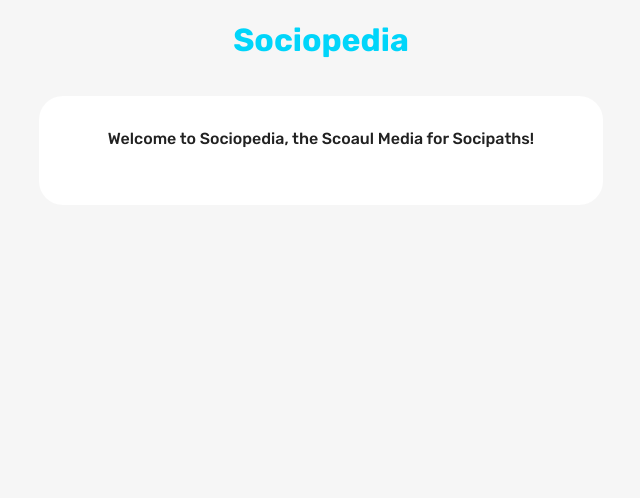
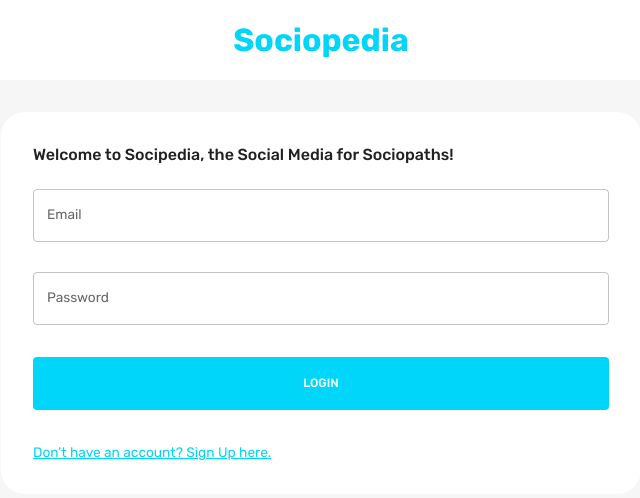
Before and after one commit to ERJavier/MERN, a React (Create React App) app in the folder client/: page / in a window 1280 px wide. Shown: the top 498 px of the page, without its empty margins (319-959 px from the left). Built offline with nearby package versions, Linux system fonts and the light colour scheme; the HTML template or start-up script is replaced by a standard one.

Commit message:
form fixed, app now working, thank you god

```diff
--- a/client/src/index.js
+++ b/client/src/index.js
@@ -26,12 +26,12 @@ const store = configureStore({
   middleware: (getDefaultMiddleware) =>
     getDefaultMiddleware({
       serializableCheck: {
-        ignoreActions: [FLUSH, REHYDRATE, PAUSE, PERSIST, PURGE, REGISTER],
+        ignoredActions: [FLUSH, REHYDRATE, PAUSE, PERSIST, PURGE, REGISTER],
       },
     }),
 })
 
-const root = ReactDOM.createRoot(document.getElementById('root'));
+const root = ReactDOM.createRoot(document.getElementById("root"));
 root.render(
   <React.StrictMode>
     <Provider store={store}>
--- a/client/src/scenes/loginPage/Form.jsx
+++ b/client/src/scenes/loginPage/Form.jsx
@@ -5,17 +5,16 @@ import {
   TextField,
   useMediaQuery,
   Typography,
-    useTheme
-} from "@mui/material"
-import EditOutlinedIcon from "@mui/icons-material/EditOffOutlined"
+  useTheme,
+} from "@mui/material";
+import EditOutlinedIcon from "@mui/icons-material/EditOutlined";
 import { Formik } from "formik";
-import * as yup from "yup"
+import * as yup from "yup";
 import { useNavigate } from "react-router-dom";
 import { useDispatch } from "react-redux";
 import { setLogin } from "state";
 import Dropzone from "react-dropzone";
 import FlexBetween from "components/FlexBetween";
-
 
 const registerSchema = yup.object().shape({
   firstName: yup.string().required("required"),
@@ -41,6 +40,7 @@ const initialValuesRegister = {
   occupation: "",
   picture: "",
 };
+
 const initialValuesLogin = {
   email: "",
   password: "",
@@ -55,14 +55,13 @@ const Form = () => {
   const isLogin = pageType === "login";
   const isRegister = pageType === "register";
 
-
   const register = async (values, onSubmitProps) => {
-        // this allows us to send form info with images
+    // this allows us to send form info with image
     const formData = new FormData();
     for (let value in values) {
-            formData.append(value, values[value])
+      formData.append(value, values[value]);
     }
-        formData.append('picturePath', values.picture.name);
+    formData.append("picturePath", values.picture.name);
 
     const savedUserResponse = await fetch(
       "http://localhost:3001/auth/register",
@@ -80,14 +79,11 @@ const Form = () => {
   };
 
   const login = async (values, onSubmitProps) => {
-      const loggedInResponse = await fetch(
-        "http://localhost:3001/auth/login",
-        {
+    const loggedInResponse = await fetch("http://localhost:3001/auth/login", {
       method: "POST",
-          header: { "Content-Type": "application/json"},
+      headers: { "Content-Type": "application/json" },
       body: JSON.stringify(values),
-        }
-      );
+    });
     const loggedIn = await loggedInResponse.json();
     onSubmitProps.resetForm();
     if (loggedIn) {
@@ -101,11 +97,10 @@ const Form = () => {
     }
   };
 
-
   const handleFormSubmit = async (values, onSubmitProps) => {
     if (isLogin) await login(values, onSubmitProps);
     if (isRegister) await register(values, onSubmitProps);
-    }
+  };
 
   return (
     <Formik
@@ -122,16 +117,14 @@ const Form = () => {
         handleSubmit,
         setFieldValue,
         resetForm,
-            }) => {
+      }) => (
         <form onSubmit={handleSubmit}>
           <Box
             display="grid"
             gap="30px"
-                    gridTemplateColumns="repeat(4, minmax(o, 1fr))"
+            gridTemplateColumns="repeat(4, minmax(0, 1fr))"
             sx={{
-                      "& > div": {
-                        gridColumn: isNonMobile ? undefined : "span 4",
-                      },
+              "& > div": { gridColumn: isNonMobile ? undefined : "span 4" },
             }}
           >
             {isRegister && (
@@ -143,8 +136,7 @@ const Form = () => {
                   value={values.firstName}
                   name="firstName"
                   error={
-                            Boolean(touched.firstName) &&
-                            Boolean(errors.firstName)
+                    Boolean(touched.firstName) && Boolean(errors.firstName)
                   }
                   helperText={touched.firstName && errors.firstName}
                   sx={{ gridColumn: "span 2" }}
@@ -155,11 +147,8 @@ const Form = () => {
                   onChange={handleChange}
                   value={values.lastName}
                   name="lastName"
-                          error={
-                            Boolean(touched.lasttName) &&
-                            Boolean(errors.lasttName)
-                          }
-                          helperText={touched.firstName && errors.firstName}
+                  error={Boolean(touched.lastName) && Boolean(errors.lastName)}
+                  helperText={touched.lastName && errors.lastName}
                   sx={{ gridColumn: "span 2" }}
                 />
                 <TextField
@@ -168,10 +157,7 @@ const Form = () => {
                   onChange={handleChange}
                   value={values.location}
                   name="location"
-                          error={
-                            Boolean(touched.location) &&
-                            Boolean(errors.location)
-                          }
+                  error={Boolean(touched.location) && Boolean(errors.location)}
                   helperText={touched.location && errors.location}
                   sx={{ gridColumn: "span 4" }}
                 />
@@ -180,10 +166,9 @@ const Form = () => {
                   onBlur={handleBlur}
                   onChange={handleChange}
                   value={values.occupation}
-                          name="firstName"
+                  name="occupation"
                   error={
-                            Boolean(touched.occupation) &&
-                            Boolean(errors.occupation)
+                    Boolean(touched.occupation) && Boolean(errors.occupation)
                   }
                   helperText={touched.occupation && errors.occupation}
                   sx={{ gridColumn: "span 4" }}
@@ -208,14 +193,12 @@ const Form = () => {
                         p="1rem"
                         sx={{ "&:hover": { cursor: "pointer" } }}
                       >
-                                <input {...getInputProps} />
+                        <input {...getInputProps()} />
                         {!values.picture ? (
                           <p>Add Picture Here</p>
                         ) : (
                           <FlexBetween>
-                                    <Typography>
-                                      {values.picture.name}
-                                    </Typography>
+                            <Typography>{values.picture.name}</Typography>
                             <EditOutlinedIcon />
                           </FlexBetween>
                         )}
@@ -225,6 +208,7 @@ const Form = () => {
                 </Box>
               </>
             )}
+
             <TextField
               label="Email"
               onBlur={handleBlur}
@@ -241,15 +225,13 @@ const Form = () => {
               onBlur={handleBlur}
               onChange={handleChange}
               value={values.password}
-                      name="firstName"
-                      error={
-                        Boolean(touched.password) &&
-                        Boolean(errors.password)
-                      }
+              name="password"
+              error={Boolean(touched.password) && Boolean(errors.password)}
               helperText={touched.password && errors.password}
               sx={{ gridColumn: "span 4" }}
             />
           </Box>
+
           {/* BUTTONS */}
           <Box>
             <Button
@@ -263,11 +245,11 @@ const Form = () => {
                 "&:hover": { color: palette.primary.main },
               }}
             >
-                        {isLogin ? "LOGIN": "REGISTER"}
+              {isLogin ? "LOGIN" : "REGISTER"}
             </Button>
             <Typography
               onClick={() => {
-                            setPageType(isLogin ? "register": "login");
+                setPageType(isLogin ? "register" : "login");
                 resetForm();
               }}
               sx={{
@@ -280,16 +262,14 @@ const Form = () => {
               }}
             >
               {isLogin
-                            ? "Don't have an account? Sing up here. "
-                            : "Already have an account? Login here."
-                        }
-
+                ? "Don't have an account? Sign Up here."
+                : "Already have an account? Login here."}
             </Typography>
           </Box>
-                </form>;
-            }}
+        </form>
+      )}
+    </Formik>
+  );
+};
 
-        </Formik>
-    )
-}
-export default Form
+export default Form;
--- a/client/src/scenes/loginPage/index.jsx
+++ b/client/src/scenes/loginPage/index.jsx
@@ -6,15 +6,18 @@ const LoginPage = () => {
   const theme = useTheme();
   const isNonMobileScreens = useMediaQuery("(min-width: 1000px)");
   return (
+    <Box>
       <Box
         width="100%"
-      backgroundColor={theme.palette.alt}
+        backgroundColor={theme.palette.background.alt}
         p="1rem 6%"
         textAlign="center"
       >
         <Typography fontWeight="bold" fontSize="32px" color="primary">
           Sociopedia
         </Typography>
+      </Box>
+
       <Box
         width={isNonMobileScreens ? "50%" : "93%"}
         p="2rem"
@@ -22,9 +25,10 @@ const LoginPage = () => {
         borderRadius="1.5rem"
         backgroundColor={theme.palette.background.alt}
       >
-            <Typography fontWeight="500" variant="h5" sx={{ mb: "1.5rem" }} >
-                Welcome to Sociopedia, the Scoaul Media for Socipaths!
+        <Typography fontWeight="500" variant="h5" sx={{ mb: "1.5rem" }}>
+          Welcome to Socipedia, the Social Media for Sociopaths!
         </Typography>
+        <Form />
       </Box>
     </Box>
   );
--- a/client/src/scenes/navbar/index.jsx
+++ b/client/src/scenes/navbar/index.jsx
@@ -40,7 +40,7 @@ const Navbar = () => {
     const primaryLight = theme.palette.primary.light;
     const alt = theme.palette.background.alt;
 
-    const fullName = "javier cepeda " ;//`${user.firstName} ${user.lastName}`;
+    const fullName = `${user.firstName} ${user.lastName}`;
 
 
     return (
--- a/client/src/state/index.js
+++ b/client/src/state/index.js
@@ -42,5 +42,5 @@ export const authSlice = createSlice ({
     }
 })
 
-export const { setMode, setLogin, setLogout, setFriends, setPost, setPosts } = authSlice.actions;
+export const { setMode, setLogin, setLogout, setFriends, setPosts, setPost } = authSlice.actions;
 export default authSlice.reducer;
```
Lines whose indentation alone changed are shown as unchanged.
